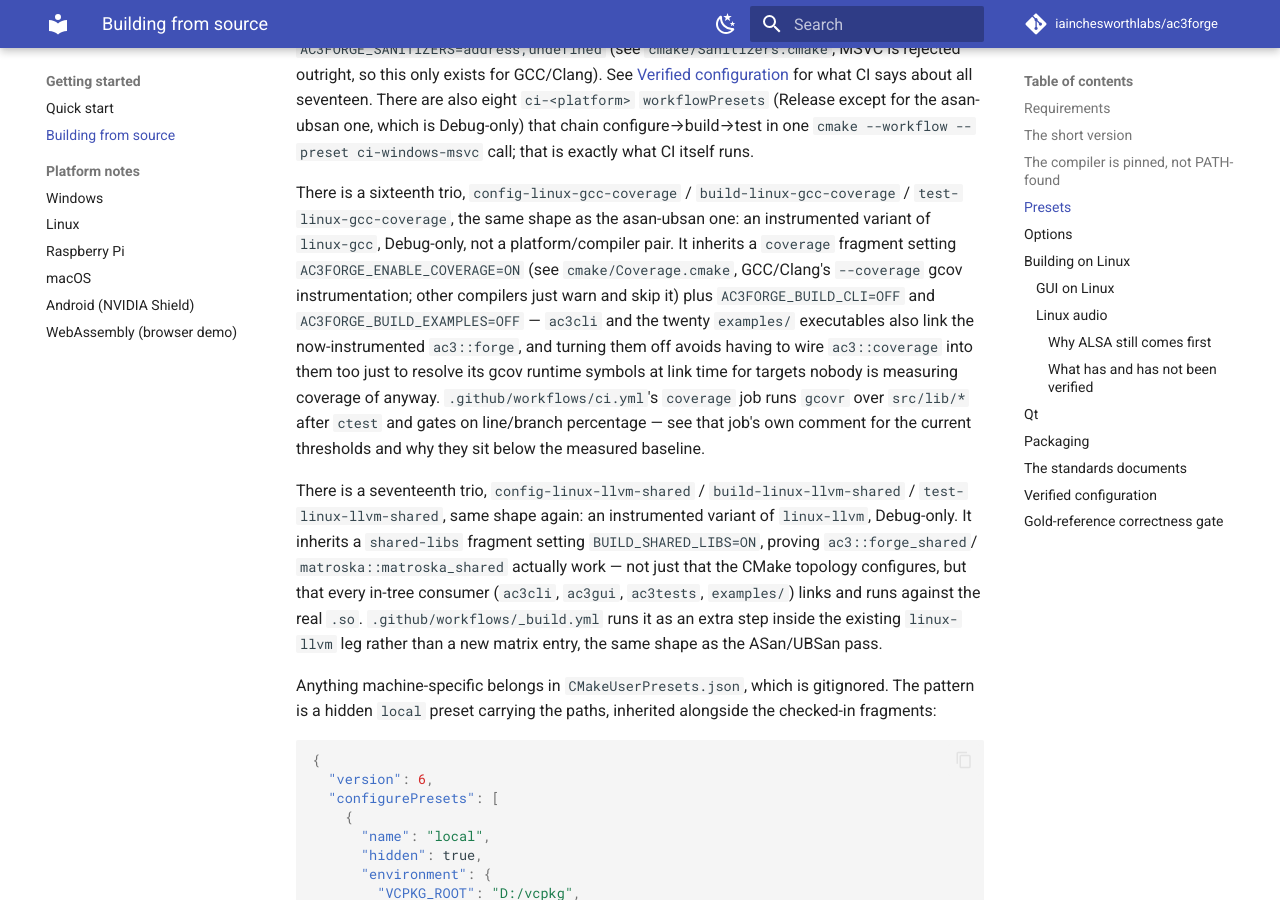
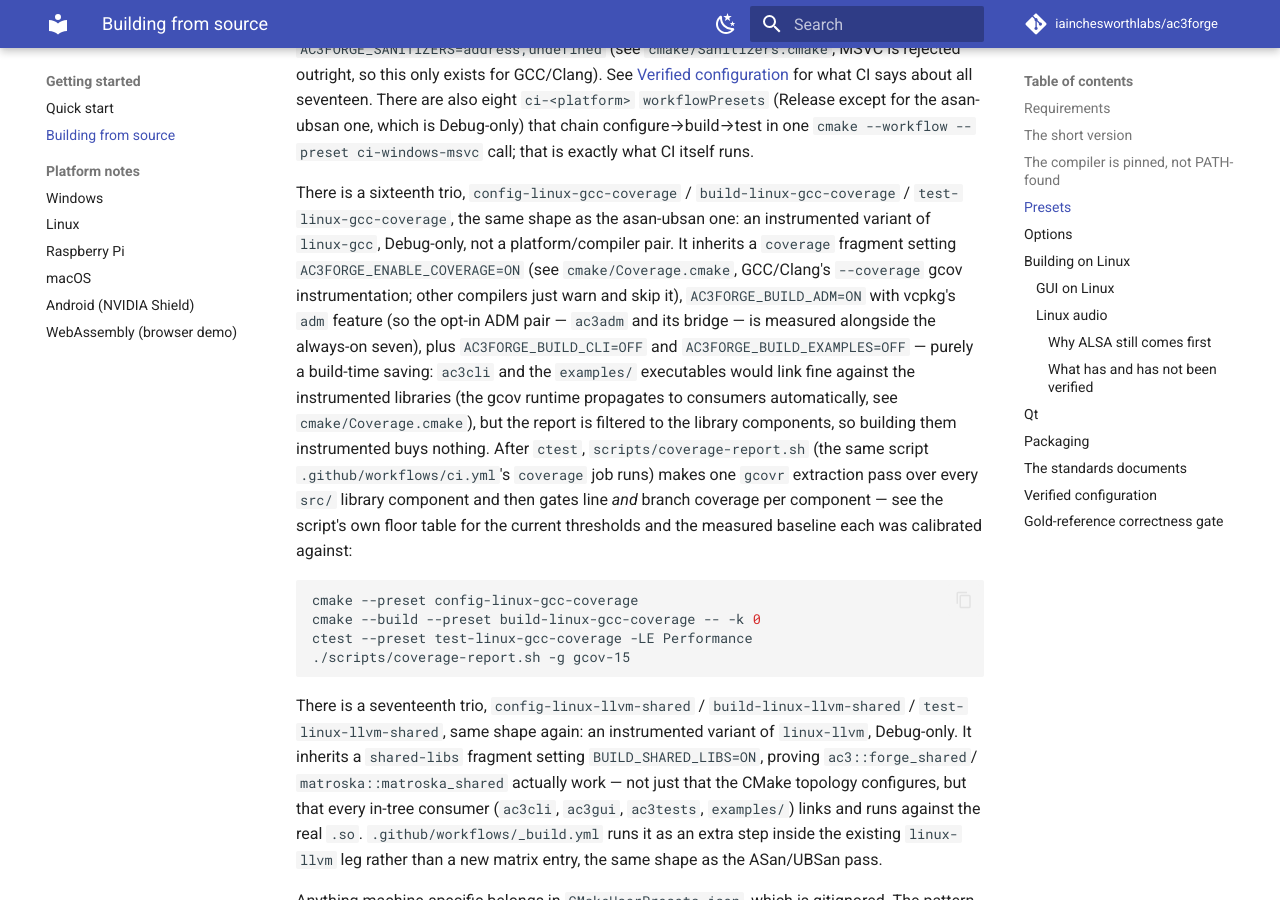
Before and after one commit to iainchesworth/ac3forge, an MkDocs documentation site: the page built from docs/building.md, in a window 1280 px wide and 900 px high, scrolled down 3588 px. Built offline with MkDocs 1.6.1 and Material for MkDocs 9.7.7, drawn with Linux system fonts in a browser that asks for light colours; comment, search, counter and statistics services are not loaded; some of the changed text lies outside the part shown.

Commit message:
build(coverage): gate gcov line/branch coverage per library component, not src/lib alone
The coverage CI leg instrumented and gated only ac3::forge while the same
ac3tests run already exercised audio, signing, matroska, mp4, mpegts, the
C API and (when built) the ADM pair - uninstrumented and unreported.

- link ac3::coverage into every first-party library component
  ($<BUILD_INTERFACE:> wrapped wherever the target sits in an
  install(EXPORT) set, plain where it is never installed)
- the coverage preset now builds the ADM pair too (AC3FORGE_BUILD_ADM=ON
  plus vcpkg's adm feature, the same pair adm-validate passes by hand)
- scripts/coverage-report.sh: one gcovr extraction pass into a JSON
  trace, then a line+branch floor per src/<component> so a small module's
  regression cannot hide inside a blended number; shared verbatim between
  ci.yml's coverage job and local runs
- floors calibrated 2026-08-20 against a WSL2 run on the CI toolchain
  pins (gcc/gcov 15.2.0, gcovr 8.6): src/lib measured 92.0 line / 83.7
  branch, so its old 80/70 floor rises to 88/78 per the original
  calibration's own raise-as-the-suite-grows instruction; src/audio
  (31.2/19.9 - no test opens an audio device, so the ALSA device paths
  never run headless) and src/capi (48.4/27.1 - the E-AC-3 C surface is
  barely exercised) are floored at their honest measurements rather than
  rounded up or left unmeasured

Verified in WSL2: instrumented build 389/389, ctest 581/581 (ADM tests
included), all nine gates green, HTML/JSON artifacts landing in the
build dir, and a plain non-coverage configure with ADM on still
generates cleanly - the no-op INTERFACE link stays out of the export
graph.

````diff
--- a/CMakePresets.json
+++ b/CMakePresets.json
@@ -167,11 +167,13 @@
     {
       "name": "coverage",
       "hidden": true,
-      "description": "gcov source coverage instrumentation (cmake/Coverage.cmake) over ac3::forge and ac3tests. CLI and examples are off: both link ac3::forge, and an instrumented library's gcov runtime symbols would otherwise need resolving on their link lines too for no coverage benefit, since gcovr's report is filtered to src/lib/.* anyway - see .github/workflows/ci.yml's coverage job.",
+      "description": "gcov source coverage instrumentation (cmake/Coverage.cmake) over every library component - ac3::forge, ac3::audio, ac3::signing, matroska/mp4/mpegts, the C API, and (via AC3FORGE_BUILD_ADM=ON plus vcpkg's 'adm' feature, the same pair ci.yml's adm-validate job passes) ac3adm/admbridge - plus ac3tests. CLI and examples are off purely to save build time: they would link fine (the gcov runtime propagates to consumers automatically, see cmake/Coverage.cmake), but scripts/coverage-report.sh filters the report to the library components, so building them instrumented buys nothing - see .github/workflows/ci.yml's coverage job.",
       "cacheVariables": {
         "AC3FORGE_ENABLE_COVERAGE": "ON",
         "AC3FORGE_BUILD_CLI": "OFF",
-        "AC3FORGE_BUILD_EXAMPLES": "OFF"
+        "AC3FORGE_BUILD_EXAMPLES": "OFF",
+        "AC3FORGE_BUILD_ADM": "ON",
+        "VCPKG_MANIFEST_FEATURES": "adm"
       }
     },
     {
--- a/docs/building.md
+++ b/docs/building.md
@@ -115,13 +115,24 @@
 `test-linux-gcc-coverage`, the same shape as the asan-ubsan one: an instrumented variant of
 `linux-gcc`, Debug-only, not a platform/compiler pair. It inherits a `coverage` fragment setting
 `AC3FORGE_ENABLE_COVERAGE=ON` (see `cmake/Coverage.cmake`, GCC/Clang's `--coverage` gcov
-instrumentation; other compilers just warn and skip it) plus `AC3FORGE_BUILD_CLI=OFF` and
-`AC3FORGE_BUILD_EXAMPLES=OFF` — `ac3cli` and the twenty `examples/` executables also link the
-now-instrumented `ac3::forge`, and turning them off avoids having to wire `ac3::coverage` into
-them too just to resolve its gcov runtime symbols at link time for targets nobody is measuring
-coverage of anyway. `.github/workflows/ci.yml`'s `coverage` job runs `gcovr` over `src/lib/*`
-after `ctest` and gates on line/branch percentage — see that job's own comment for the current
-thresholds and why they sit below the measured baseline.
+instrumentation; other compilers just warn and skip it), `AC3FORGE_BUILD_ADM=ON` with vcpkg's
+`adm` feature (so the opt-in ADM pair — `ac3adm` and its bridge — is measured alongside the
+always-on seven), plus `AC3FORGE_BUILD_CLI=OFF` and `AC3FORGE_BUILD_EXAMPLES=OFF` — purely a
+build-time saving: `ac3cli` and the `examples/` executables would link fine against the
+instrumented libraries (the gcov runtime propagates to consumers automatically, see
+`cmake/Coverage.cmake`), but the report is filtered to the library components, so building them
+instrumented buys nothing. After `ctest`,
+`scripts/coverage-report.sh` (the same script `.github/workflows/ci.yml`'s `coverage` job runs)
+makes one `gcovr` extraction pass over every `src/` library component and then gates line *and*
+branch coverage per component — see the script's own floor table for the current thresholds and
+the measured baseline each was calibrated against:
+
+```bash
+cmake --preset config-linux-gcc-coverage
+cmake --build --preset build-linux-gcc-coverage -- -k 0
+ctest --preset test-linux-gcc-coverage -LE Performance
+./scripts/coverage-report.sh -g gcov-15
+```
 
 There is a seventeenth trio, `config-linux-llvm-shared` / `build-linux-llvm-shared` /
 `test-linux-llvm-shared`, same shape again: an instrumented variant of `linux-llvm`, Debug-only.
@@ -523,7 +534,8 @@
 and did not (real hardware), prove.
 
 linux-gcc, linux-llvm, linux-gcc-arm64, linux-llvm-arm64, linux-llvm-asan-ubsan, macos-llvm,
-static-analysis (clang-tidy), coverage (gcovr over `src/lib`, via `config-linux-gcc-coverage`),
+static-analysis (clang-tidy), coverage (`scripts/coverage-report.sh` over every `src/` library
+component, via `config-linux-gcc-coverage`),
 adm-validate (the opt-in ADM module) and ffmpeg-validate all run on every push, as does
 build-android (the Shield app's debug APK) — the four Linux build legs install the same
 Qt6/ALSA packages and build/smoke-test the GUI too. ffmpeg-validate is a
@@ -536,9 +548,11 @@
 the Annex E tool combinations the one fixed gold-reference sample does not itself exercise. No
 leg remains experimental.
 
-The coverage job's own gate — 81.3% line / 72.0% branch measured on a real GitHub Actions run,
-80%/70% required — uses the same GCC 15 pin as the other Linux legs; see the coverage job's own
-comment in `ci.yml` for the thresholds and why they sit below the measured baseline.
+The coverage job gates line and branch coverage per library component, not as one blended
+number, using the same GCC 15 pin as the other Linux legs; the floor table, the measurement each
+floor was calibrated against, and why two components (`src/audio`'s device paths, `src/capi`'s
+E-AC-3 surface) are honestly floored low all live in `scripts/coverage-report.sh`, with the
+calibration history in the coverage job's own comment in `ci.yml`.
 
 No macOS host exists for this project, so `config-macos-llvm`/`config-macos-llvm-debug` are only
 ever exercised by CI (`macos-latest`, Apple Silicon) — never locally. That CI leg is green:
````
Also changed, not shown: CHANGELOG.md (+12 -0 lines), 11 other files.
